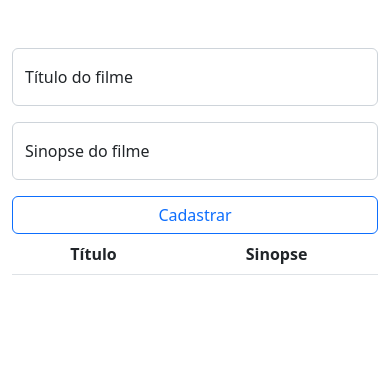
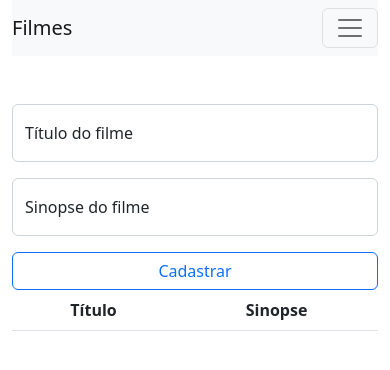
Before and after one commit to professorbossini/20222_maua_tti107_sexta_html_js_mongodb, a website: page front/index.html in a window 390 px wide. Drawn offline with nearby package versions, Linux system fonts and the light colour scheme; no server answers.

Commit message:
apostila01(html_js_mongodb): codigo 2.23.1 implementado(barra de navegacao). retomar fazendo os modais

```diff
--- a/front/index.html
+++ b/front/index.html
@@ -8,6 +8,41 @@
     <link rel="stylesheet" href="css/styles.css">
   </head>
   <body onload="obterFilmes()">
+
+
+
+    <!-- .container -->
+    <div class="container">
+      <!-- .row.justify-content-center -->
+      <div class="row justify-content-center">
+          <div class="col-md-8">
+            <nav class="navbar navbar-expand-md bg-light">
+              <!-- a.navbar-brand[href=#]{Filmes} -->
+              <a href="#" class="navbar-brand">Filmes</a>
+              <button
+                class="navbar-toggler"
+                type="button"
+                data-bs-toggle="collapse"
+                data-bs-target="#myNav"
+                aria-controls="myNav"
+                aria-expanded="false"
+                aria-label="Toggle navigation">
+                  <span class="navbar-toggler-icon"></span>
+              </button>
+              <!-- .collapse.navbar-collapse#myNav -->
+              <div class="collapse navbar-collapse" id="myNav">
+                <div class="navbar-nav ms-auto">
+                  <a href="#" aria-current="page" class="nav-link active me-2">Login</a>
+                  <!-- a.nav-link.m-2[href=#]{Novo usuário} -->
+                  <a href="#" class="nav-link me-2">Novo usuário</a>
+                </div>
+
+              </div>
+            </nav>
+          </div>
+      </div>
+    </div>
+
 
     <div class="container mt-5">
       <div class="row justify-content-center">
--- a/front/js/frontend.js
+++ b/front/js/frontend.js
@@ -1,6 +1,7 @@
 const protocolo = 'http'
 const baseURL = 'localhost:3000'
 const filmesEndpoint = '/filmes'
+const cadastroUsuarioEndpoint = '/signup'
 
 async function obterFilmes() {
   const urlCompleta = `${protocolo}://${baseURL}${filmesEndpoint}`
@@ -48,7 +49,7 @@ async function cadastrarFilme(){
     }, 2000)
 
   }
+}
 
-
-
+async function cadastrarUsuario() {
 }
--- a/package.json
+++ b/package.json
@@ -13,6 +13,7 @@
     "bcrypt": "^5.1.0",
     "cors": "^2.8.5",
     "express": "^4.18.2",
+    "jsonwebtoken": "^8.5.1",
     "mongoose": "^6.7.0",
     "mongoose-unique-validator": "^3.1.0"
   },
```
Also changed, not shown: backend.js (+3 -11 lines), 1 other file.
